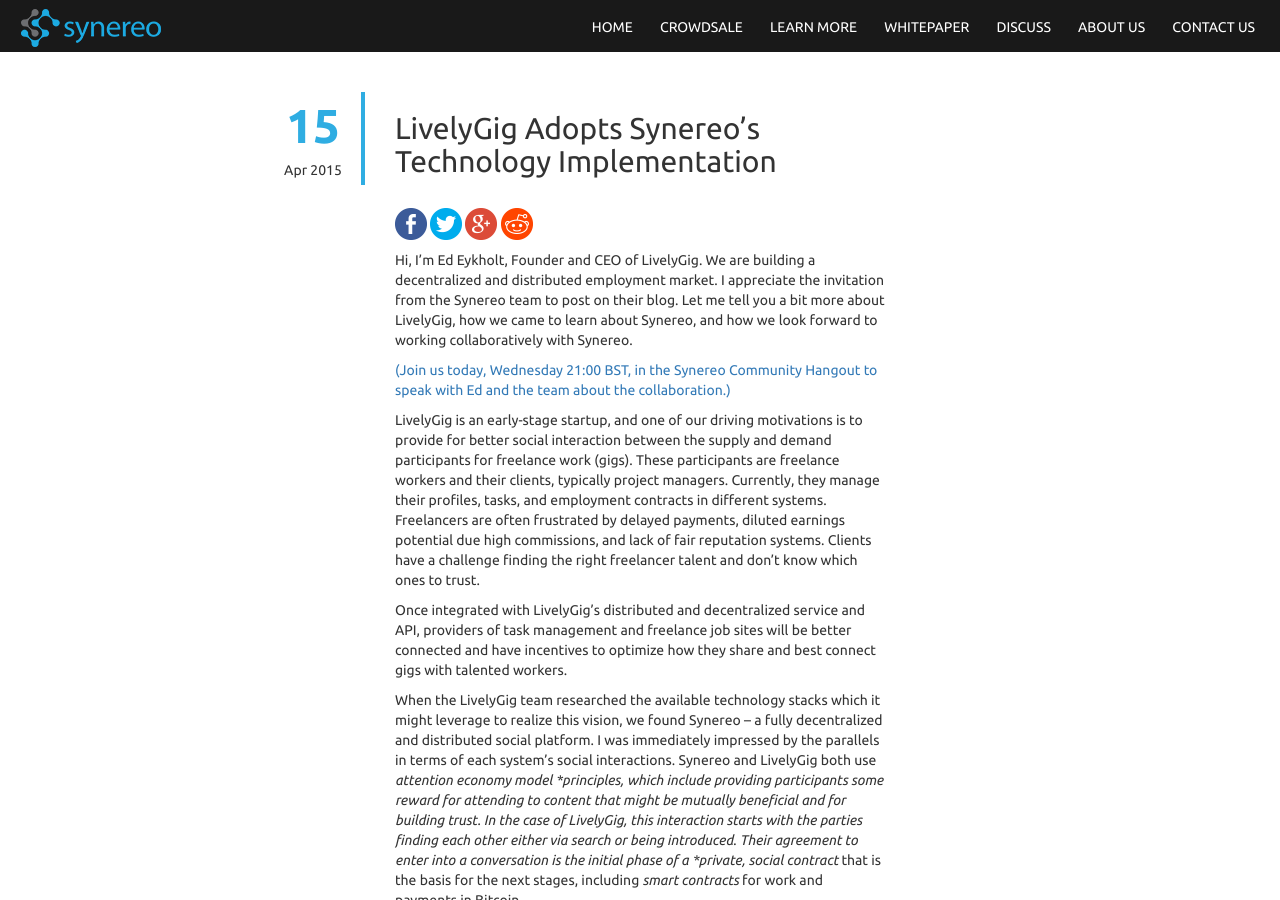
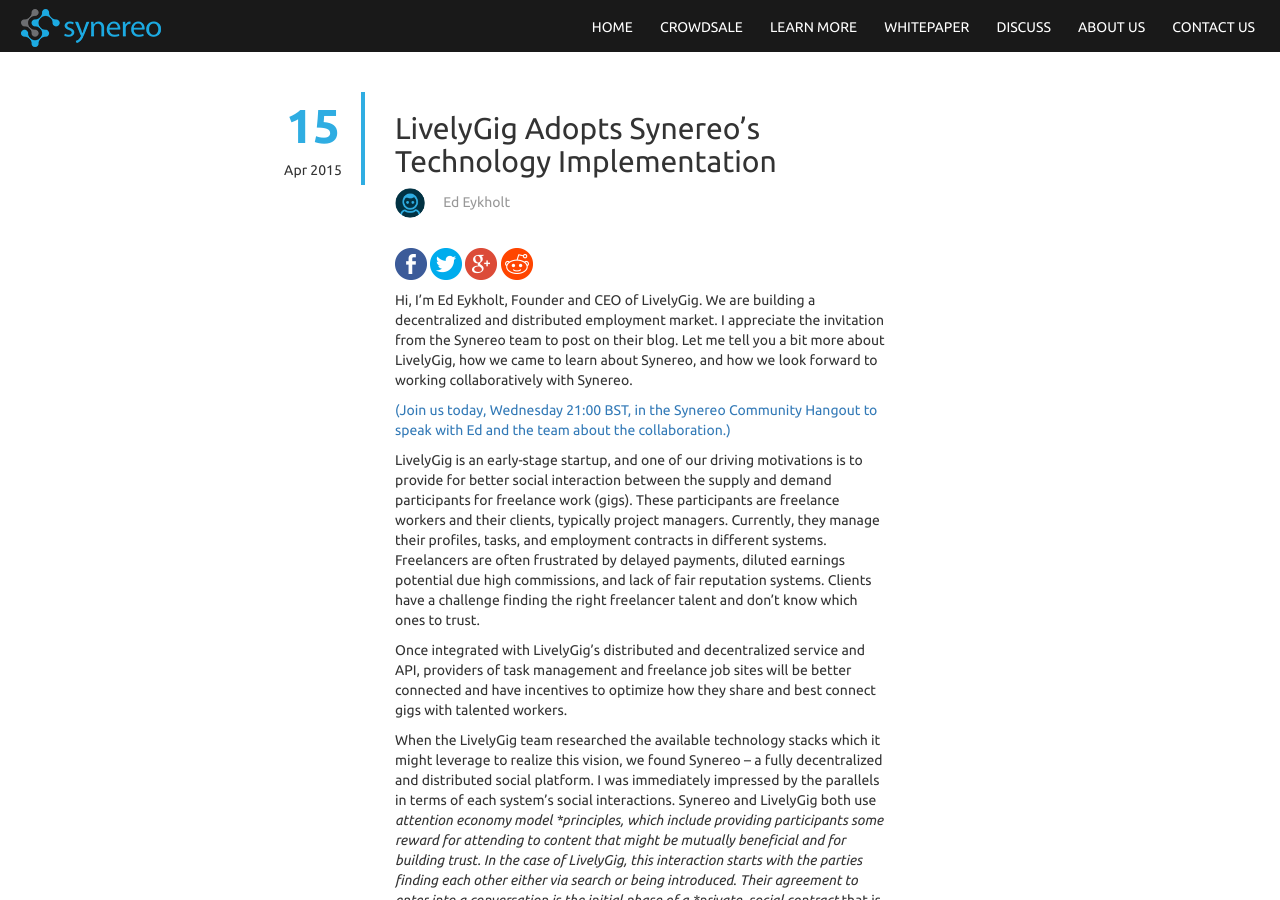
Before and after one commit to synereo/blog.synereo.com, a Jekyll site: the page built from _posts/2015-04-15-livelygig-synereo.markdown, in a window 1280 px wide and 900 px high. Built offline with Jekyll 4.4.1, drawn with Linux system fonts in a browser that asks for light colours; nearby versions of some CDN libraries; a script that is not in the unit is left out.

Commit message:
Add Ed as guest author

```diff
--- a/_posts/2015-04-15-livelygig-synereo.markdown
+++ b/_posts/2015-04-15-livelygig-synereo.markdown
@@ -4,6 +4,9 @@
 published: true
 title: LivelyGig Adopts Synereo’s Technology Implementation
 date: '2015-04-15 16:00:00 +0200'
+author: Ed Eykholt
+guest: male
+
 ---
 
 Hi, I’m Ed Eykholt, Founder and CEO of LivelyGig. We are building a
```
